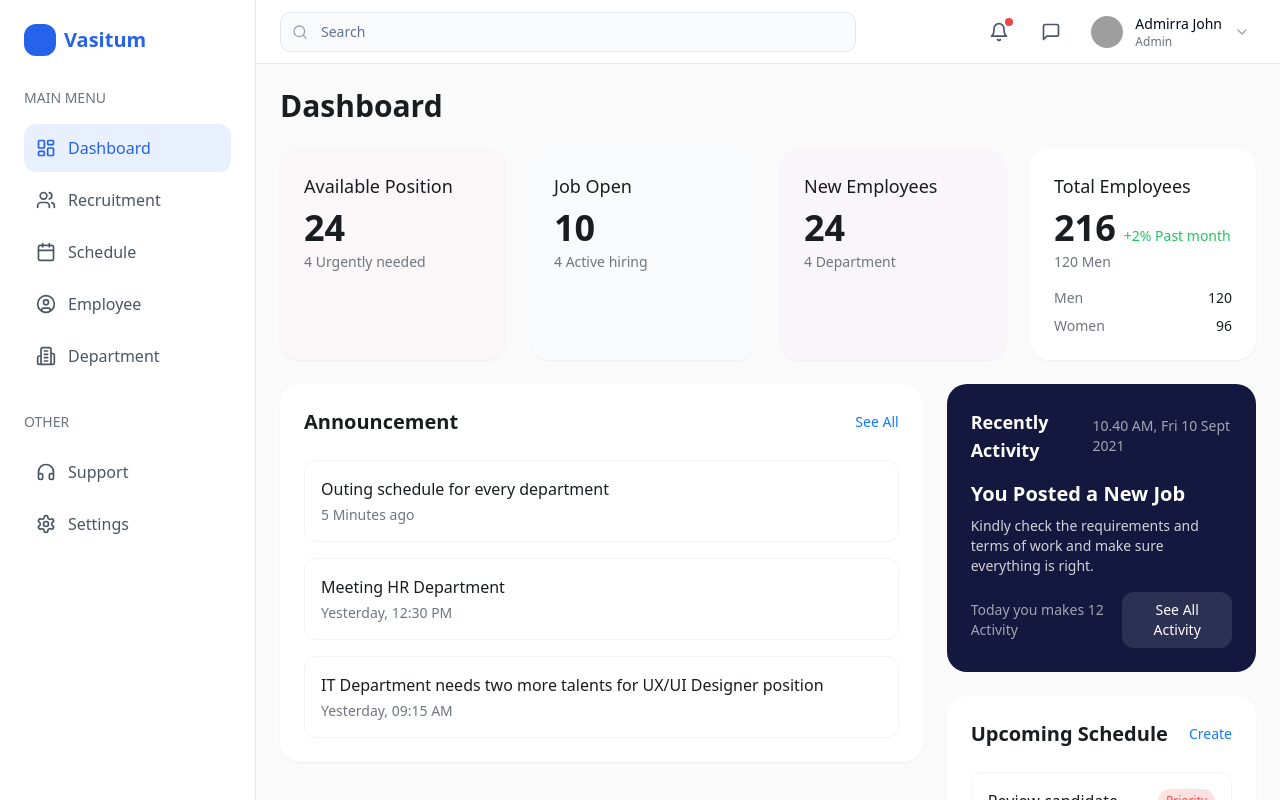
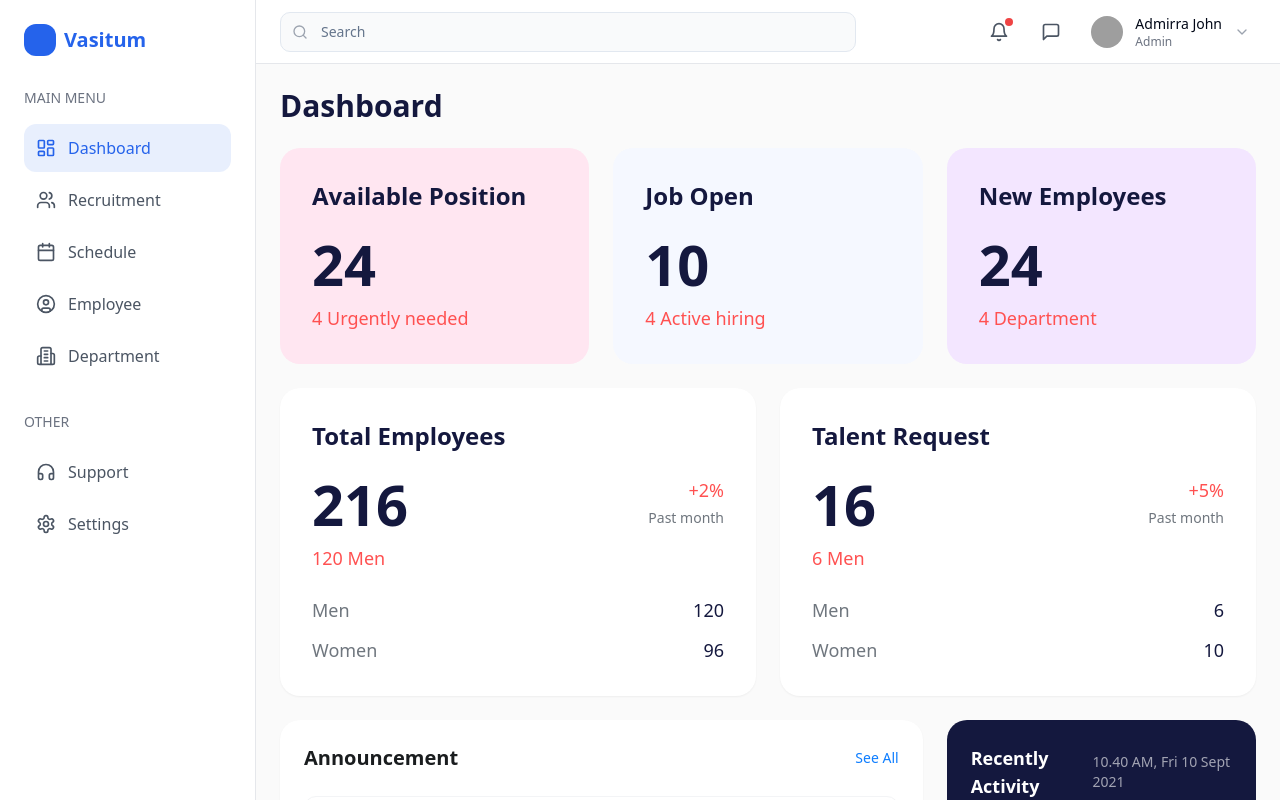
Before and after one commit to vishnuvarun137/responsive-renderer-68, a React (Vite) app: page / in a window 1280 px wide. Shown: the top 800 px of the page. Built offline with nearby package versions, Linux system fonts and the light colour scheme; grey boxes are pictures that could not be loaded.

Commit message:
Update components for new design
Refactor and update the existing components and styles to align with the new design specifications. Ensure that all relevant files are modified accordingly to maintain consistency across the application.
[skip gpt_engineer]

```diff
--- a/src/components/StatsCard.tsx
+++ b/src/components/StatsCard.tsx
@@ -27,27 +27,34 @@ const StatsCard: React.FC<StatsCardProps> = ({
   return (
     <div
       className={cn(
-        "p-6 rounded-[20px] bg-white shadow-sm transition-all hover:shadow-md",
+        "p-8 rounded-[20px] bg-white transition-all",
         className
       )}
     >
-      <h3 className="text-lg font-medium text-[#1A1D1F]">{title}</h3>
-      <div className="mt-2 flex items-baseline gap-2">
-        <span className="text-4xl font-bold text-[#1A1D1F]">{value}</span>
+      <h3 className="text-2xl font-semibold text-navy-blue mb-6">{title}</h3>
+      <div className="flex items-start gap-4">
+        <div className="flex-1">
+          <span className="text-[56px] leading-none font-bold text-navy-blue block mb-3">{value}</span>
+          <p className="text-lg text-accent-red">{subtitle}</p>
+        </div>
         {trend && (
-          <span className="text-sm text-green-500 font-medium">
-            {trend.value} {trend.label}
-          </span>
+          <div className="flex flex-col items-end">
+            <span className="text-accent-red text-lg font-medium">
+              {trend.value}
+            </span>
+            <span className="text-sm text-text-secondary mt-1">
+              {trend.label}
+            </span>
+          </div>
         )}
       </div>
-      <p className="text-sm text-[#6F767E] mt-1">{subtitle}</p>
 
       {details && (
-        <div className="mt-4 space-y-2">
+        <div className="mt-6 space-y-3">
           {details.map((detail) => (
-            <div key={detail.label} className="flex justify-between text-sm">
-              <span className="text-[#6F767E]">{detail.label}</span>
-              <span className="font-medium text-[#1A1D1F]">{detail.value}</span>
+            <div key={detail.label} className="flex justify-between text-lg">
+              <span className="text-text-secondary">{detail.label}</span>
+              <span className="font-medium text-navy-blue">{detail.value}</span>
             </div>
           ))}
         </div>
--- a/src/pages/Index.tsx
+++ b/src/pages/Index.tsx
@@ -6,27 +6,30 @@ const Index = () => {
   return (
     <Layout>
       <div className="space-y-6 animate-fade-in">
-        <h1 className="text-3xl font-bold text-[#1A1D1F]">Dashboard</h1>
+        <h1 className="text-3xl font-bold text-navy-blue">Dashboard</h1>
 
-        <div className="grid grid-cols-1 md:grid-cols-2 lg:grid-cols-4 gap-6">
+        <div className="grid grid-cols-1 md:grid-cols-2 lg:grid-cols-3 gap-6">
           <StatsCard
             title="Available Position"
             value="24"
             subtitle="4 Urgently needed"
-            className="bg-soft-pink/20"
+            className="bg-soft-pink"
           />
           <StatsCard
             title="Job Open"
             value="10"
             subtitle="4 Active hiring"
-            className="bg-soft-blue/20"
+            className="bg-soft-blue"
           />
           <StatsCard
             title="New Employees"
             value="24"
             subtitle="4 Department"
-            className="bg-soft-purple/20"
+            className="bg-soft-purple"
           />
+        </div>
+
+        <div className="grid grid-cols-1 lg:grid-cols-2 gap-6">
           <StatsCard
             title="Total Employees"
             value="216"
@@ -36,6 +39,18 @@ const Index = () => {
               { label: "Men", value: 120 },
               { label: "Women", value: 96 },
             ]}
+            className="bg-white shadow-sm"
+          />
+          <StatsCard
+            title="Talent Request"
+            value="16"
+            subtitle="6 Men"
+            trend={{ value: "+5%", label: "Past month" }}
+            details={[
+              { label: "Men", value: 6 },
+              { label: "Women", value: 10 },
+            ]}
+            className="bg-white shadow-sm"
           />
         </div>
 
```
